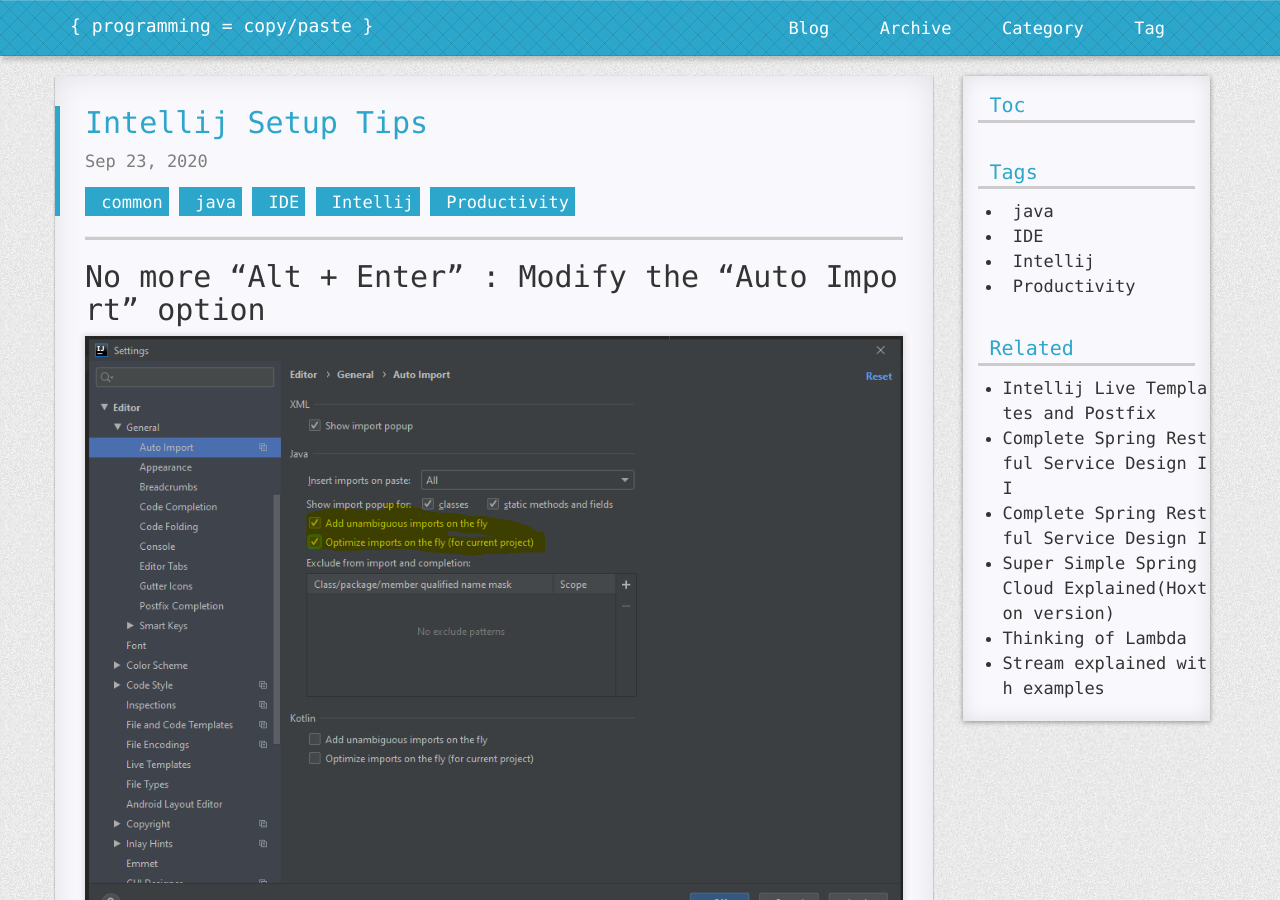
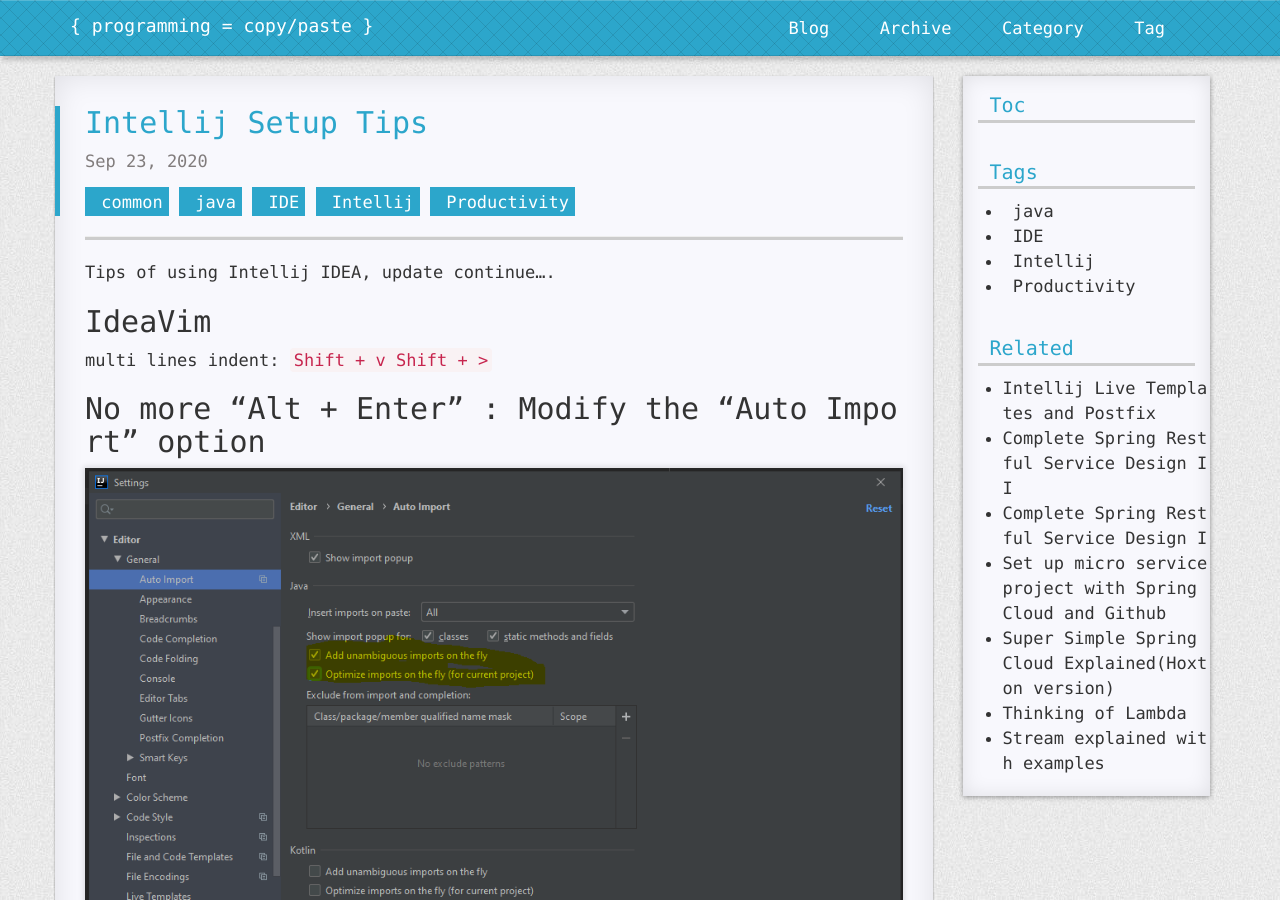
Before and after one commit to R0NGSH3N/r0ngsh3n.github.io, a Jekyll site: the page built from _posts/2020-09-23-intellij-tips.md, in a window 1280 px wide and 900 px high. Built offline with Jekyll 4.4.1, drawn with Linux system fonts in a browser that asks for light colours; nearby versions of some CDN libraries; comment, search, counter and statistics services are not loaded; a style sheet for code colours, icons or effects is not loaded; part of the change alters nothing that is shown.

Commit message:
new articles

```diff
--- /dev/null
+++ b/_posts/2019-09-12-springcloud-intellij-setup.md
@@ -0,0 +1,61 @@
+---
+layout: post
+title: Set up micro service project with Spring Cloud and Github
+tags: java Spring Cloud Microservice
+categories: common
+---
+
+This Article show how to set up a `Micro Service` projects in Intellij IDEA community version.
+
+## Trouble
+When I start to learn micro services with Spring cloud, the first question for me is what is the project structure for micro service? because there are so many different service in a big umberella and there is no clean way to set up. So I try to write down my approach howt to set up those projects and hope there is easier way.
+
+The spring cloud micro service project are consist of `parent` and `children`. The `parent` is nothing but a folder, and each `children` represents a spring-boot application as service.
+
+Following is snapshot of my spring cloud project structure looks like in Intellij IDEA:
+
+![Picture 10](https://r0ngsh3n.github.io/static/img/0923/intellij-tips-10.PNG)
+
+## Steps:
+
+1.Create project in github as start:
+![Picture 1](https://r0ngsh3n.github.io/static/img/0912/pic1.PNG)
+
+2.Open Intellij go `File` -> `New` -> `Project from Version Control...`, in the following dialog, input the `clone`
+![Picture 2](https://r0ngsh3n.github.io/static/img/0912/pic2.PNG)
+
+3.Goto `File` -> `New` -> `Module`, After select jdk and maven/gradle, in 2nd screen, make sure the `Location` is under your umberella project and `parent` is None.
+![Picture 3](https://r0ngsh3n.github.io/static/img/0912/pic3.PNG)
+
+4.Once you created new module, you should see the sub-directory created in project. Open the `build.gradle` file in the new sub-directory root, and add dependencies:
+
+* I use gradle, so for the maven user, just need to update `pom.xml` file
+
+~~~ruby
+plugins {
+    id 'org.springframework.boot' version '2.3.4.RELEASE'
+    id 'io.spring.dependency-management' version '1.0.10.RELEASE'
+    id 'java'
+}
+
+group 'org.r0ngsh3n.springcloud.service'
+version '1.0-SNAPSHOT'
+
+repositories {
+    mavenCentral()
+}
+
+dependencies {
+    implementation 'com.h2database:h2'
+    implementation 'org.springframework.boot:spring-boot-starter-data-jpa'
+    implementation 'org.springframework.boot:spring-boot-starter-validation'
+    implementation 'org.springframework.boot:spring-boot-starter-web'
+    implementation 'org.springframework.boot:spring-boot-starter-actuator'
+
+    testImplementation('org.springframework.boot:spring-boot-starter-test') {
+        exclude group: 'org.junit.vintage', module: 'junit-vintage-engine'
+    }
+}
+
+5.rebuild the project.
+~~~
--- a/_posts/2020-09-23-intellij-tips.md
+++ b/_posts/2020-09-23-intellij-tips.md
@@ -4,7 +4,11 @@ title: Intellij Setup Tips
 tags: java IDE Intellij Productivity
 categories: common
 ---
+Tips of using Intellij IDEA, update continue....
 
+## IdeaVim
+
+multi lines indent: `Shift + v Shift + >`
 
 ## No more "Alt + Enter" : Modify the "Auto Import" option
 
```
Also changed, not shown: static/img/0912/pic1.PNG (added), static/img/0912/pic2.PNG (added), static/img/0912/pic3.PNG (added).
